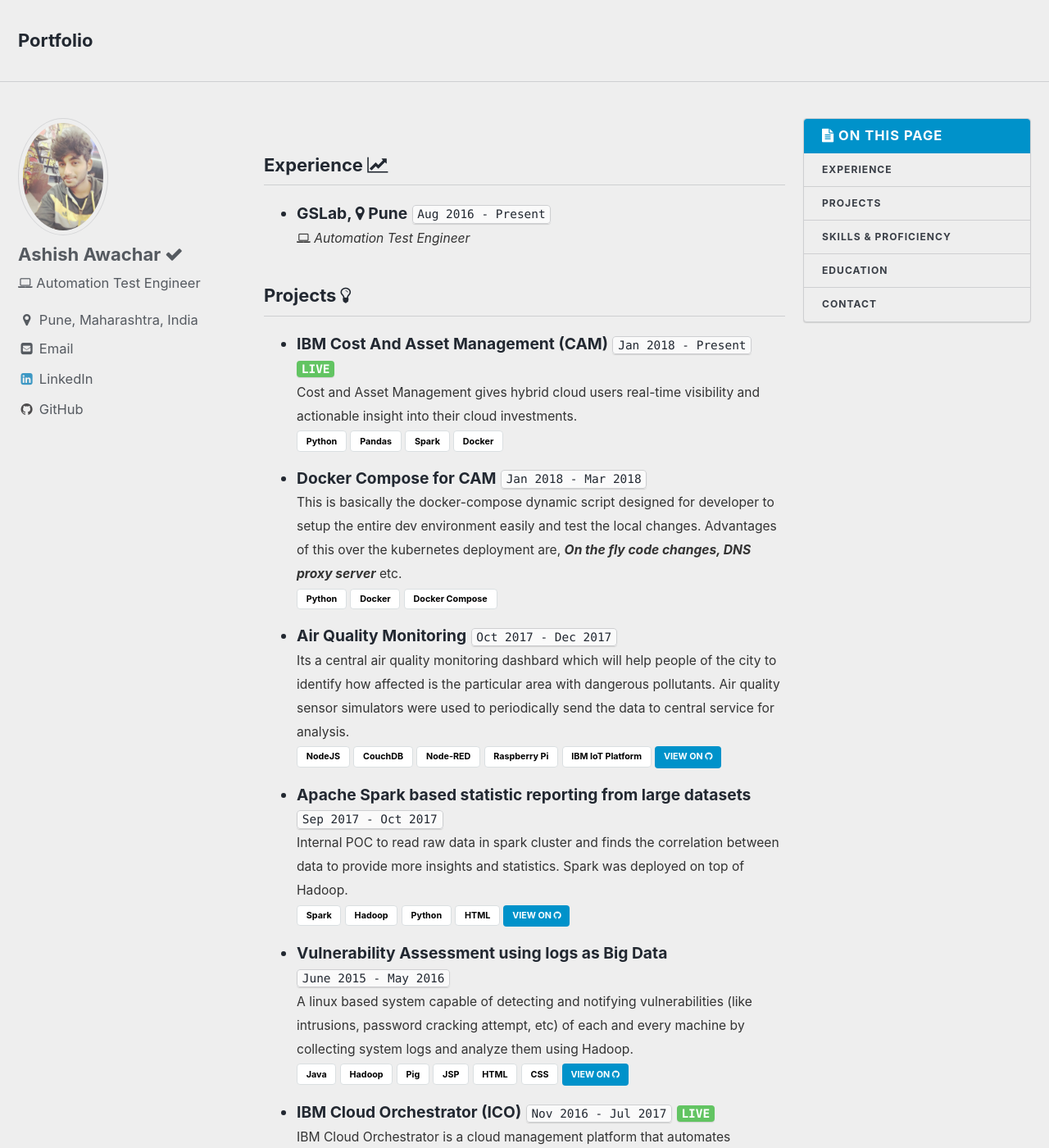
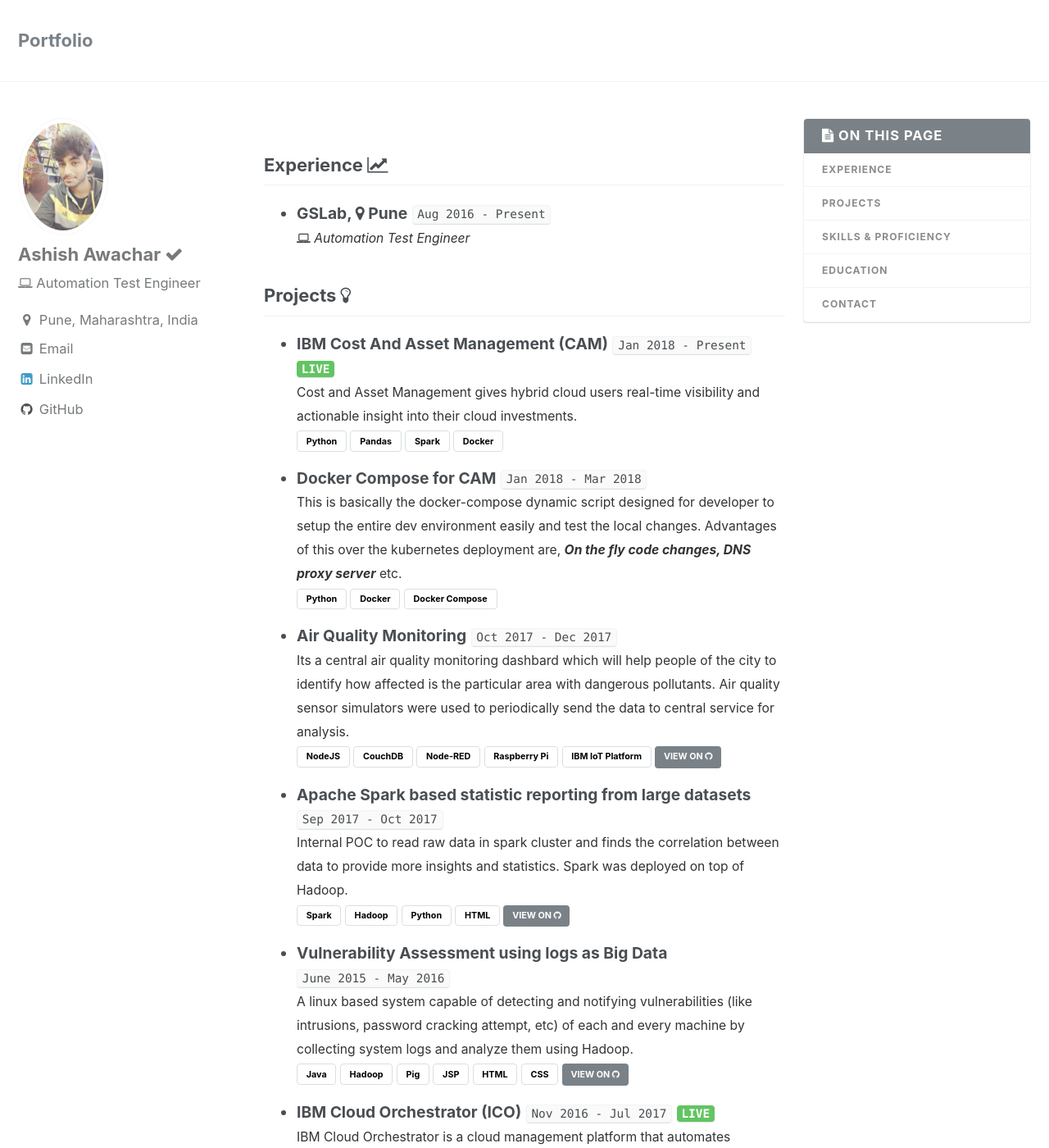
Before and after one commit to ashishawachar/ashishawachar.github.io, a Jekyll site: the page built from index.md, in a window 1280 px wide and 1400 px high. Shown: the whole window at 82% size. Built offline with Jekyll 4.4.1, drawn with Linux system fonts in a browser that asks for light colours.

Commit message:
set skin to default

```diff
--- a/_config.yml
+++ b/_config.yml
@@ -5,7 +5,7 @@
 # For technical reasons, this file is *NOT* reloaded automatically when you use
 # `jekyll serve`. If you change this file, please restart the server process.
 
-minimal_mistakes_skin    : "air" # "contrast", "dirt","air", "contrast", neon", "mint", "default"
+minimal_mistakes_skin    : "default" # "contrast", "dirt","air", "contrast", neon", "mint", "default"
 
 # Site Settings
 locale                   : "en"
```
